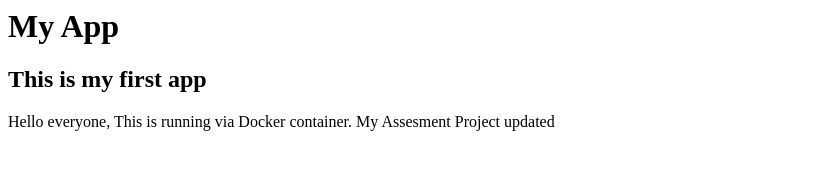
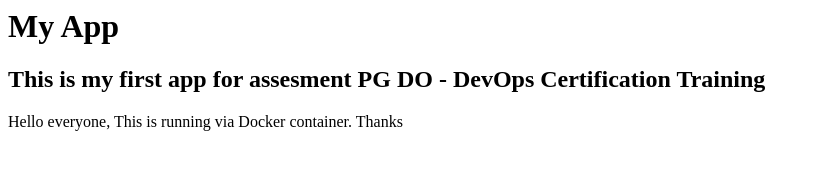
Before and after one commit to sreejith000007/PG_DO_DevOps_Certification_Training_assesment, a plain HTML site: page index.html in a window 1280 px wide. Shown: the whole page, without its empty margins (0-820 px from the left). Drawn offline with Linux system fonts and the light colour scheme.

Commit message:
DOkerfile with index page updated

```diff
--- a/index.html
+++ b/index.html
@@ -12,9 +12,9 @@
 
       <h1>My App</h1>
 
-      <h2>This is my first app</h2>
+      <h2>This is my first app for assesment PG DO - DevOps Certification Training</h2>
 
-      <p>Hello everyone, This is running via Docker container. My Assesment Project updated</p>
+      <p>Hello everyone, This is running via Docker container. Thanks</p>
 
     </div>
 
```
